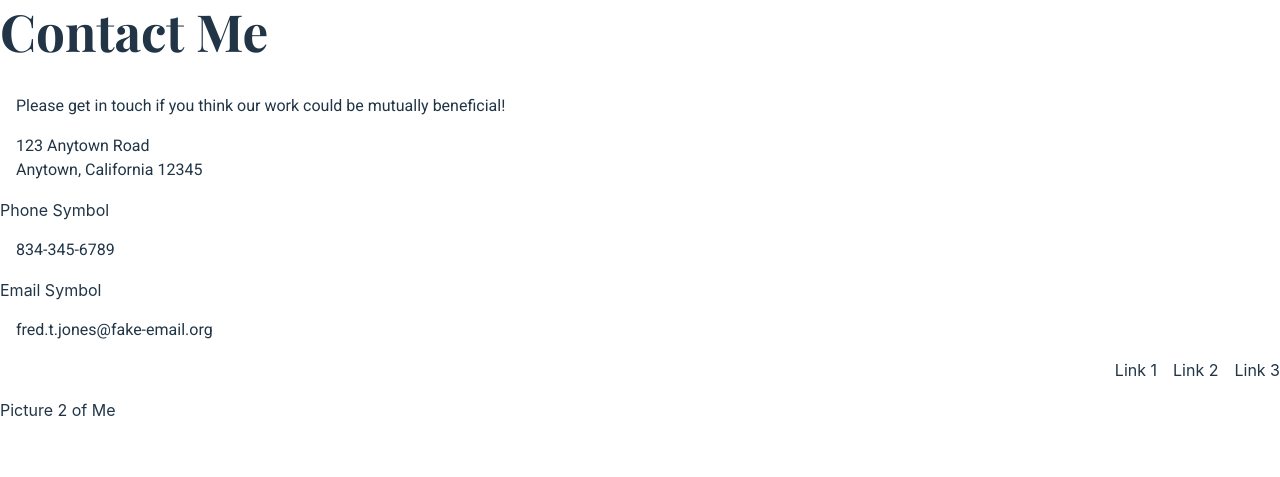
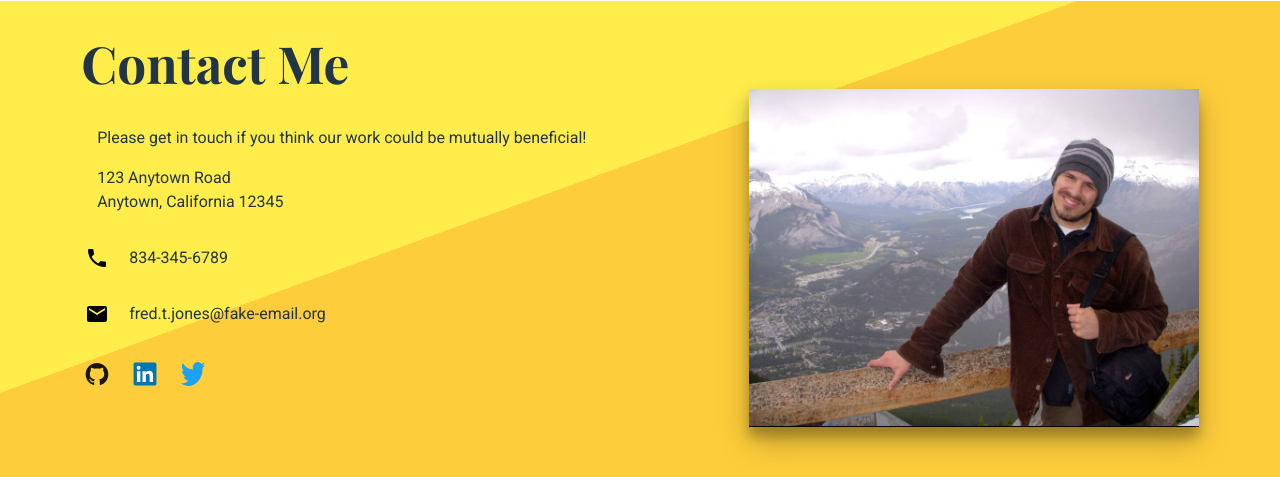
Before and after one commit to dp-beck/personal-portfolio, a React (Vite) app: page / in a window 1280 px wide. Shown: the part 1669-2146 px from the top of the page. Built offline with nearby package versions, Linux system fonts and the light colour scheme; a web font is replaced by a local one.

Commit message:
finish styling contact me section desktop view

```diff
--- /dev/null
+++ b/src/ContactMe.css
@@ -0,0 +1,32 @@
+.contact-me {
+    background: linear-gradient(-1100deg, #fdcd3b 60%, #ffed4b 60%);
+    margin-top: 2rem;
+    display: flex;
+    justify-content: space-around;
+}
+
+.profile-photo-2-wrapper {
+    display: flex;
+    justify-content: center;
+    align-items: center;
+
+}
+
+.profile-photo-2 {
+    height: auto;
+    width: 450px;
+    box-shadow: 0 14px 28px rgba(0,0,0,0.25), 0 10px 10px rgba(0,0,0,0.22);
+}
+
+.phone {
+    display: flex;
+}
+
+.email {
+    display: flex;
+}
+
+.social-media-links {
+    justify-content: start;
+    padding: 0;
+}
--- a/src/ContactMe.jsx
+++ b/src/ContactMe.jsx
@@ -1,3 +1,6 @@
+import './ContactMe.css';
+import profilePhoto2 from './assets/profile-photo-2.jpeg';
+
 function ContactMe() {
     return (
         <div className="contact-me">
@@ -8,25 +11,74 @@
                 Anytown, California 12345</p>
 
                 <div className="phone">
-                    <div>Phone Symbol</div>
+                    <svg xmlns="http://www.w3.org/2000/svg" viewBox="0 0 24 24"><title>phone</title><path d="M6.62,10.79C8.06,13.62 10.38,15.94 13.21,17.38L15.41,15.18C15.69,14.9 16.08,14.82 16.43,14.93C17.55,15.3 18.75,15.5 20,15.5A1,1 0 0,1 21,16.5V20A1,1 0 0,1 20,21A17,17 0 0,1 3,4A1,1 0 0,1 4,3H7.5A1,1 0 0,1 8.5,4C8.5,5.25 8.7,6.45 9.07,7.57C9.18,7.92 9.1,8.31 8.82,8.59L6.62,10.79Z" /></svg>
                     <p>834-345-6789</p>
                 </div>
 
                 <div className="email">
-                    <div>Email Symbol</div>
+                    <svg xmlns="http://www.w3.org/2000/svg" viewBox="0 0 24 24"><title>email</title><path d="M20,8L12,13L4,8V6L12,11L20,6M20,4H4C2.89,4 2,4.89 2,6V18A2,2 0 0,0 4,20H20A2,2 0 0,0 22,18V6C22,4.89 21.1,4 20,4Z" /></svg>
                     <p>fred.t.jones@fake-email.org</p>
                 </div>
 
                 <ul className="social-media-links">
-                    <li>Link 1</li>
-                    <li>Link 2</li>
-                    <li>Link 3</li>
+                    <li>
+                        <a href="https://github.com/dp-beck">
+                            <svg viewBox="0 0 128 128">
+                                <g fill="#181616"><path fillRule="evenodd" clipRule="evenodd" d="M64 5.103c-33.347 0-60.388 27.035-60.388
+                            60.388 0 26.682 17.303 49.317 41.297 57.303 3.017.56 4.125-1.31 4.125-2.905 0-1.44-.056-6.197-.082-11.243-16.8
+                            3.653-20.345-7.125-20.345-7.125-2.747-6.98-6.705-8.836-6.705-8.836-5.48-3.748.413-3.67.413-3.67 6.063.425 9.257
+                            6.223 9.257 6.223 5.386 9.23 14.127 6.562 17.573 5.02.542-3.903 2.107-6.568
+                            3.834-8.076-13.413-1.525-27.514-6.704-27.514-29.843 0-6.593 2.36-11.98 6.223-16.21-.628-1.52-2.695-7.662.584-15.98
+                            0 0 5.07-1.623 16.61 6.19C53.7 35 58.867 34.327 64 34.304c5.13.023 10.3.694 15.127 2.033 11.526-7.813 16.59-6.19
+                            16.59-6.19 3.287 8.317 1.22 14.46.593 15.98 3.872 4.23 6.215 9.617 6.215 16.21 0 23.194-14.127 28.3-27.574 29.796
+                            2.167 1.874 4.097 5.55 4.097 11.183 0 8.08-.07 14.583-.07 16.572 0 1.607 1.088 3.49 4.148 2.897 23.98-7.994
+                            41.263-30.622 41.263-57.294C124.388 32.14 97.35 5.104 64 5.104z"></path>
+                                <path d="M26.484 91.806c-.133.3-.605.39-1.035.185-.44-.196-.685-.605-.543-.906.13-.31.603-.395
+                            1.04-.188.44.197.69.61.537.91zm2.446 2.729c-.287.267-.85.143-1.232-.28-.396-.42-.47-.983-.177-1.254.298-.266.844-.14
+                            1.24.28.394.426.472.984.17 1.255zM31.312 98.012c-.37.258-.976.017-1.35-.52-.37-.538-.37-1.183.01-1.44.373-.258.97-.025
+                            1.35.507.368.545.368 1.19-.01 1.452zm3.261 3.361c-.33.365-1.036.267-1.552-.23-.527-.487-.674-1.18-.343-1.544.336-.366
+                            1.045-.264 1.564.23.527.486.686 1.18.333 1.543zm4.5
+                            1.951c-.147.473-.825.688-1.51.486-.683-.207-1.13-.76-.99-1.238.14-.477.823-.7
+                            1.512-.485.683.206 1.13.756.988 1.237zm4.943.361c.017.498-.563.91-1.28.92-.723.017-1.308-.387-1.315-.877
+                            0-.503.568-.91 1.29-.924.717-.013 1.306.387
+                            1.306.88zm4.598-.782c.086.485-.413.984-1.126 1.117-.7.13-1.35-.172-1.44-.653-.086-.498.422-.997 1.122-1.126.714-.123 1.354.17
+                            1.444.663zm0 0"></path>
+                                </g>
+                            </svg>
+                        </a>
+                    </li>
+                    <li>
+                        <a href="https://www.linkedin.com/in/daniel-b-33101a65/">
+                            <svg viewBox="0 0 128 128">
+                                <path fill="#0076b2" d="M116 3H12a8.91 8.91 0 00-9 8.8v104.42a8.91 8.91 0 009 8.78h104a8.93 8.93 0
+                            009-8.81V11.77A8.93 8.93 0 00116 3z"></path>
+                                <path fill="#fff" d="M21.06 48.73h18.11V107H21.06zm9.06-29a10.5 10.5 0 11-10.5 10.49 10.5 10.5 0
+                            0110.5-10.49M50.53 48.73h17.36v8h.24c2.42-4.58 8.32-9.41 17.13-9.41C103.6 47.28 107 59.35 107
+                            75v32H88.89V78.65c0-6.75-.12-15.44-9.41-15.44s-10.87 7.36-10.87 15V107H50.53z">
+                                </path>
+                            </svg>
+                        </a>
+                    </li>
+                    <li>
+                        <a href="https://twitter.com/db_0232">
+                            <svg viewBox="0 0 128 128">
+                                <path d="M40.254 127.637c48.305 0 74.719-48.957 74.719-91.403 0-1.39 0-2.777-.075-4.156 5.141-4.547 9.579-10.18
+                            13.102-16.633-4.79 2.602-9.871 4.305-15.078 5.063 5.48-4.02 9.582-10.336 11.539-17.774-5.156 3.743-10.797 6.38-16.68
+                            7.801-8.136-10.586-21.07-13.18-31.547-6.32-10.472 6.86-15.882 21.46-13.199 35.617C41.922 38.539 22.246 26.336 8.915
+                            6.27 1.933 20.94 5.487 39.723 17.022 49.16c-4.148-.172-8.207-1.555-11.832-4.031v.41c0 15.273 8.786 28.438 21.02
+                            31.492a21.596 21.596 0 01-11.863.543c3.437 13.094 13.297 22.07 24.535 22.328-9.305 8.918-20.793 13.75-32.617
+                            13.72-2.094 0-4.188-.15-6.266-.446 12.008 9.433 25.98 14.441 40.254 14.422" fill="#1da1f2"></path>
+                            </svg>
+                        </a>
+                    </li>
                 </ul>
             </div>
 
-            <div>Picture 2 of Me</div>
+            <div className='profile-photo-2-wrapper'>
+                <img src={profilePhoto2} alt='Photo of Dan Beck' className='profile-photo-2'/>
+            </div>
         </div>
     )
 }
 
-export default ContactMe
+export default ContactMe;
```
Also changed, not shown: src/assets/profile-photo-2.jpeg (added), src/assets/profile-photo-2.png (deleted).
